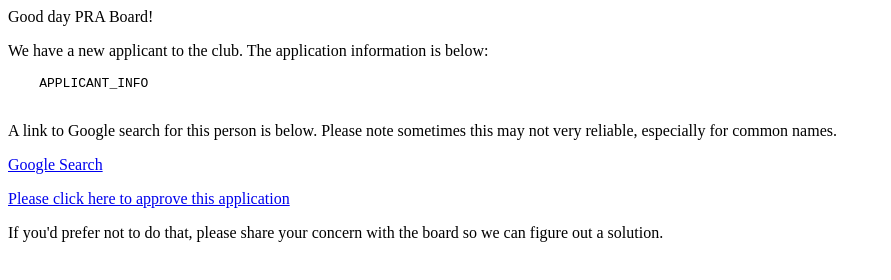
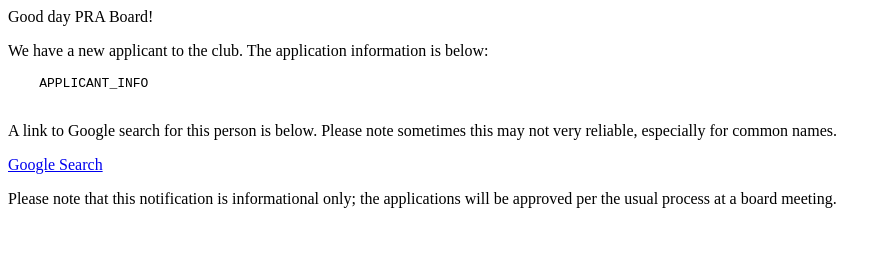
Before and after one commit to adelimon/prarenewalapi, a website: page emails/boardApplicationNotify.html in a window 1280 px wide. Shown: the whole page, without its empty margins (0-891 px from the left). Drawn offline with Linux system fonts and the light colour scheme.

Commit message:
Updated application notify email to reflect current process.

```diff
--- a/emails/boardApplicationNotify.html
+++ b/emails/boardApplicationNotify.html
@@ -14,9 +14,7 @@
     <p/>
     <a href="GOOGLE_LINK">Google Search</a>
     <p/>
-    <a href="APPROVAL_LINK">Please click here to approve this application</a>
-    <p/>
-    If you'd prefer not to do that, please share your concern with the board so we can figure out a solution.
+    Please note that this notification is informational only; the applications will be approved per the usual process at a board meeting.
     </div>
 
 </body>
```
